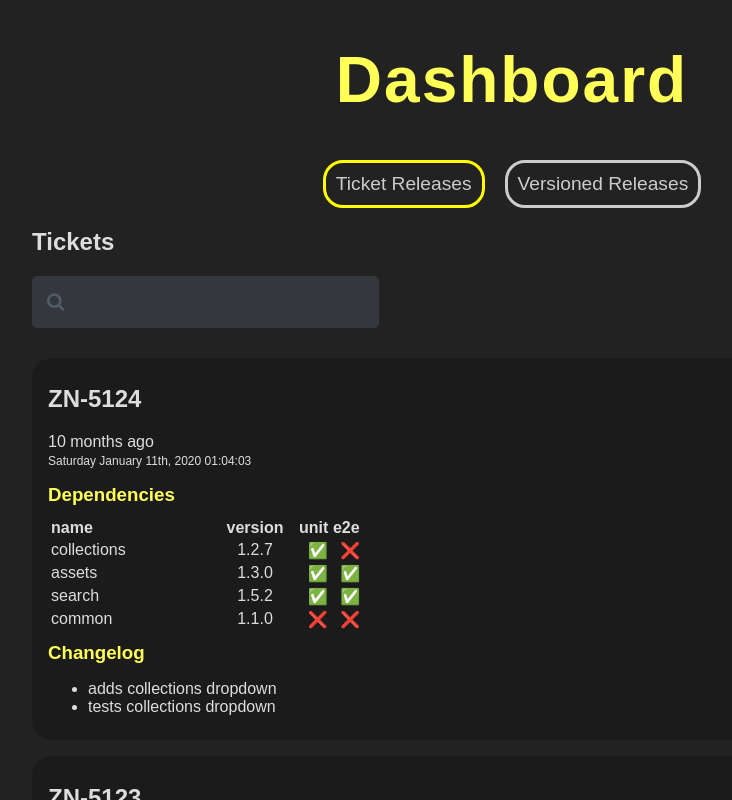
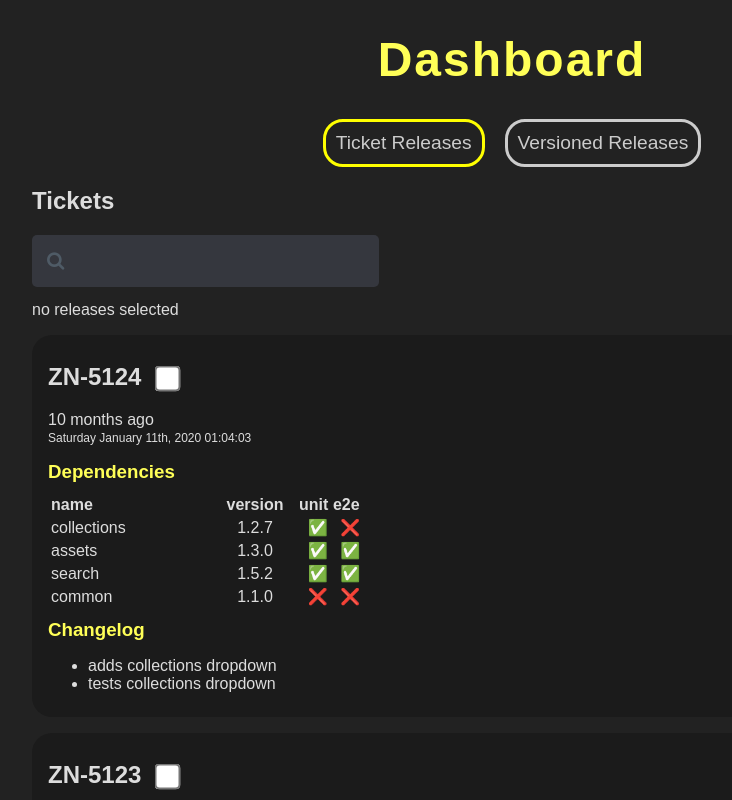
Before and after one commit to hogarthww-labs/release-dashboard, a React (Create React App) app: page / in a window 1280 px wide. Both pictures are taken after a click on the button "Ticket Releases". Shown: the top 800 px of the page, without its empty margins (128-860 px from the left). Built offline with nearby package versions, Linux system fonts and the light colour scheme.

Commit message:
combine releases

```diff
--- a/package.json
+++ b/package.json
@@ -13,7 +13,8 @@
     "react-query": "^2.26.2",
     "react-query-devtools": "^2.6.3",
     "react-scripts": "4.0.0",
-    "timeago.js": "^4.0.2"
+    "timeago.js": "^4.0.2",
+    "zustand": "^3.1.4"
   },
   "scripts": {
     "start": "react-scripts start",
--- a/public/data/versions.json
+++ b/public/data/versions.json
@@ -8,19 +8,27 @@
   "dependencies": [
     {
       "id": "collections",
-      "tag": "1.2.7"
+      "tag": "1.2.7",
+      "e2e": true,
+      "unit": true
     },
     {
       "id": "assets",
-      "tag": "1.3.0"
+      "tag": "1.3.0",
+      "e2e": false,
+      "unit": true
     },
     {
       "id": "search",
-      "tag": "1.5.2"
+      "tag": "1.5.2",
+      "e2e": true,
+      "unit": true
     },
     {
       "id": "common",
-      "tag": "1.1.0"
+      "tag": "1.1.0",
+      "e2e": true,
+      "unit": true
     }
   ]
 },
@@ -33,19 +41,27 @@
   "dependencies": [
     {
       "id": "collections",
-      "tag": "1.2.6"
+      "tag": "1.2.6",
+      "e2e": true,
+      "unit": true
     },
     {
       "id": "assets",
-      "tag": "1.2.8"
+      "tag": "1.2.8",
+      "e2e": true,
+      "unit": true
     },
     {
       "id": "search",
-      "tag": "1.5.2"
+      "tag": "1.5.2",
+      "e2e": true,
+      "unit": true
     },
     {
       "id": "common",
-      "tag": "1.0.12"
+      "tag": "1.0.12",
+      "e2e": true,
+      "unit": true
     }
   ]
 }
--- a/public/index.html
+++ b/public/index.html
@@ -25,7 +25,7 @@
       work correctly both with client-side routing and a non-root public URL.
       Learn how to configure a non-root public URL by running `npm run build`.
     -->
-    <title>React App</title>
+    <title>Release Management Dashboard</title>
   </head>
   <body>
     <noscript>You need to enable JavaScript to run this app.</noscript>
--- a/src/components/Common.js
+++ b/src/components/Common.js
@@ -31,7 +31,6 @@ const DepE2E = ({e2e}) => <span className="e2e tests"><Status status={e2e}/></sp
 
 export const Dependency = ({ dependency }) => {
   const { id, tag, e2e, unit } = dependency
-  console.log({dependency})
   return  <>
       <td className="dependencyId"><DependencyId id={id} /></td>
       <td className="center dependencyTag"><DependencyTag tag={tag} /></td>
--- a/src/components/TicketRelease.js
+++ b/src/components/TicketRelease.js
@@ -1,12 +1,20 @@
-import React from 'react';
+import React, { useState, useEffect } from 'react';
 
 import { Changelog, DateAndTime, Dependencies, Tickets } from './Common';
 
-export const TicketRelease = ({ release }) => {
+const SelectRelease = ({id, selected, setSelected}) => <input name={id} className="selectRelease" selected={selected} type="checkbox" onClick={e => setSelected(e.target.checked)} />
+
+export const TicketRelease = ({ release, addRelease, removeRelease }) => {
+  const [selected, setSelected] = useState("")
   const { id, date, tickets, dependencies, changelog } = release
+  useEffect(() => {
+    console.log({selected})
+    selected ? addRelease(id, release) : removeRelease(id)
+  }, [id, release, selected, addRelease, removeRelease])
+
   return (
     <div className="card">
-      <h2>{ id }</h2>
+      <h2>{ id }<SelectRelease id={id} selected={selected} setSelected={setSelected} /></h2>
       <DateAndTime date={date } />
       <Tickets tickets={tickets } />
       <Dependencies dependencies={dependencies } />
--- a/src/components/TicketReleases.js
+++ b/src/components/TicketReleases.js
@@ -4,6 +4,7 @@ import { usePaginatedQuery, useQueryCache } from 'react-query';
 
 import { SearchBox } from './Common';
 import { TicketRelease } from './TicketRelease';
+import create from 'zustand'
 
 const fetchTicketReleases = async (key, page, query) => {
   // const res = await fetch(`${host}/ticket-releases/?page=${page}`);
@@ -18,15 +19,96 @@ const fetchTicketReleases = async (key, page, query) => {
   return filteredData;
 }
 
+const DependenciesForReleases = ({selectedReleases}) => {
+  const allDependenciesMap = Object.keys(selectedReleases).reduce((acc, key) => {
+    const release = selectedReleases[key]
+    const dependencyMap = release.dependencies.reduce((acc, dep) => {
+      acc[dep.id] = dep
+      return acc
+    }, {})
+    const ids = release.dependencies.map(dep => dep.id)
+    ids.map(id => {
+      const tag = dependencyMap[id].tag
+      acc[id] = !acc[id] || tag > acc[id] ? tag : acc[id]
+    })
+    return acc
+  }, {})
+  const allDependencyNames = Object.keys(allDependenciesMap)
+  return <ul>{allDependencyNames.map((key) => {
+    return <li>{key} {allDependenciesMap[key]}</li>
+  })}</ul>
+}
+
+const SelectedReleaseNames = ({selectedReleases}) => Object.keys(selectedReleases).join(', ')
+
+const CombinedReleases = ({selectedReleases}) => <>
+  <h3>Combined Releases</h3>
+  <SelectedReleaseNames selectedReleases={selectedReleases} />
+  <h5>Dependency requirements</h5>
+  <DependenciesForReleases selectedReleases={selectedReleases} />
+</>
+
+const CombineReleases = ({selectedReleases}) => {
+  const keys = Object.keys(selectedReleases)
+  return keys.length > 0 ? <CombinedReleases selectedReleases={selectedReleases} /> : 'no releases selected'
+}
+
+const Pagination = ({setPage, page, latestData}) => <div className="pagination">
+  <button
+    onClick={() => setPage(old => Math.max(old - 1, 1))}
+    disabled={page === 1}>
+    Previous Page
+  </button>
+  <span>{ page }</span>
+  <button
+    onClick={() => setPage(old => (!latestData || !latestData.next ? old : old + 1))}
+    disabled={!latestData || !latestData.next}>
+    Next page
+  </button>
+</div>
+
+const ReleasesList = ({list, addRelease, removeRelease}) => <div>
+  { list.map(release => <TicketRelease key={release.id} release={release} addRelease={addRelease} removeRelease={removeRelease} /> ) }
+</div>
+
+const useStore = create(set => ({
+  releases: {},
+  addRelease: (id, release) => set(state => {
+    const newReleases = {
+      ...state.releases,
+      [id]: release
+    }
+    console.log('add', id, { newReleases })
+    return {
+      releases: newReleases
+    }
+  }),
+  removeRelease: (id) => set(state => {
+    const newReleases = {...state.releases }
+    delete newReleases[id]
+    console.log('remove', id, { newReleases })
+    return {
+      releases: newReleases,
+    }
+  }),
+}))
+
+
 const TicketReleases = () => {
   const [ page, setPage ] = useState(1);
   const [ query, setQuery ] = useState("");
+  const addRelease = useStore(state => state.addRelease)
+  const removeRelease = useStore(state => state.removeRelease)
+  const selectedReleases = useStore(state => state.releases)
+
   const {
     resolvedData,
     latestData,
     status
   } = usePaginatedQuery(['TicketReleases', page, query], fetchTicketReleases);
   const queryCache = useQueryCache()
+
+  console.log({selectedReleases})
 
   useEffect(() => {
     queryCache.invalidateQueries('VersionedReleases')
@@ -50,22 +132,9 @@ const TicketReleases = () => {
       {status === 'success' && (
         <>
           <SearchBox query={query} setQuery={setQuery} />
-          <div>
-            { resolvedData.map(release => <TicketRelease key={release.id} release={release} /> ) }
-          </div>
-          <div className="pagination">
-            <button
-              onClick={() => setPage(old => Math.max(old - 1, 1))}
-              disabled={page === 1}>
-              Previous Page
-            </button>
-            <span>{ page }</span>
-            <button
-              onClick={() => setPage(old => (!latestData || !latestData.next ? old : old + 1))}
-              disabled={!latestData || !latestData.next}>
-              Next page
-            </button>
-          </div>
+          <CombineReleases selectedReleases={selectedReleases} />
+          <ReleasesList list={resolvedData} addRelease={addRelease} removeRelease={removeRelease} />
+          <Pagination setPage={setPage} page={page} latestData={latestData} />
         </>
       )}
     </div>
--- a/src/index.css
+++ b/src/index.css
@@ -11,7 +11,7 @@ body {
 }
 h1{
   color: #ffff57;
-  font-size: 4em;
+  font-size: 3em;
   letter-spacing: 2px;
 }
 button{
@@ -59,6 +59,11 @@ ul.none {
 
 .tests {
   padding-left: .5em;
+}
+
+.selectRelease {
+  margin-left: 1.5em;
+  transform:scale(2, 2);
 }
 
 .date, .time {
```
Also changed, not shown: 1 other file (tests, documents, lock files or other folders).
